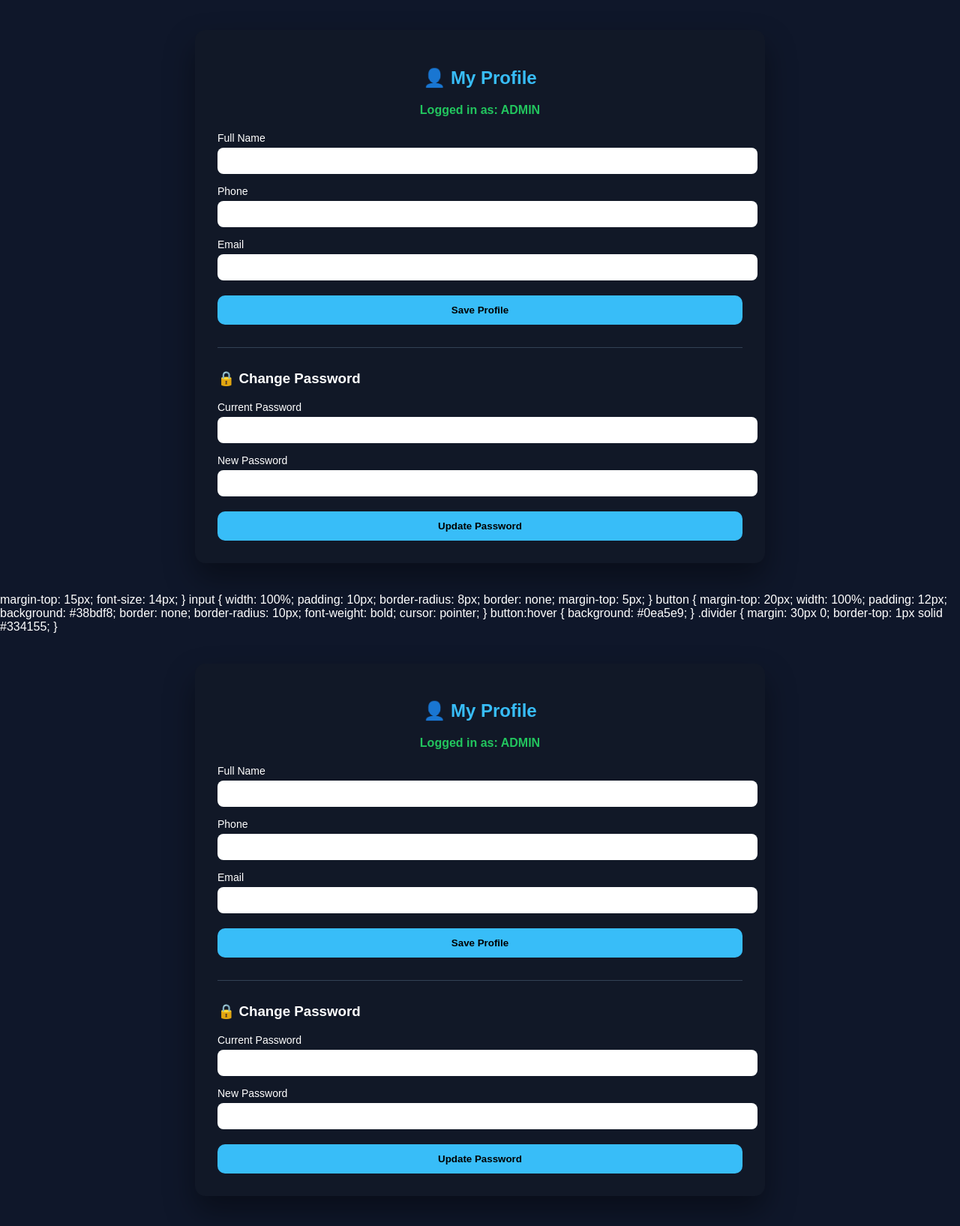
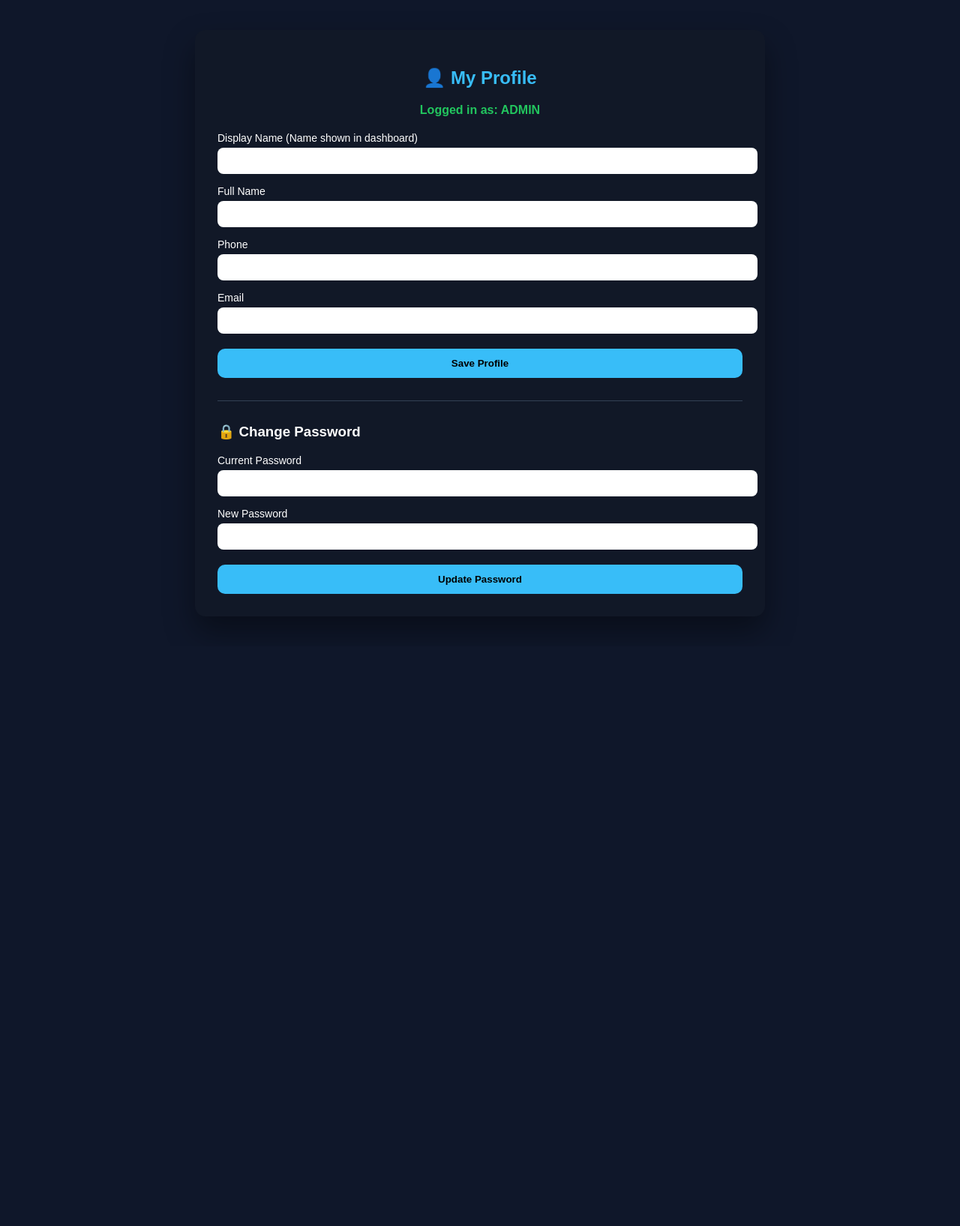
Before and after one commit to vistalemay-gif/zephyr-cms, a Flask app: page /profile in a window 1280 px wide. Shown: the whole page at 75% size. After the commit the page ends 830 px from the top, so only its background shows below. Run offline with Flask 3, Linux system fonts and the light colour scheme; a user stored in the database is signed in; data comes from the database, SQL or seed files in the repository; parts of the project's set-up code (start-up, migrations or seed data) failed here and were passed over.

Commit message:
Update profile.html

```diff
--- a/templates/profile.html
+++ b/templates/profile.html
@@ -77,76 +77,8 @@
     </div>
 
     <form method="POST">
-        <label>Full Name</label>
-        <input type="text" name="full_name" value="{{ user['full_name'] or '' }}">
-
-        <label>Phone</label>
-        <input type="text" name="phone" value="{{ user['phone'] or '' }}">
-
-        <label>Email</label>
-        <input type="email" name="email" value="{{ user['email'] or '' }}">
-
-        <button>Save Profile</button>
-    </form>
-
-    <div class="divider"></div>
-
-    <h3>🔒 Change Password</h3>
-    <form method="POST" action="{{ url_for('change_password') }}">
-        <label>Current Password</label>
-        <input type="password" name="current_password" required>
-
-        <label>New Password</label>
-        <input type="password" name="new_password" required>
-
-        <button>Update Password</button>
-    </form>
-</div>
-
-</body>
-</html>            margin-top: 15px;
-            font-size: 14px;
-        }
-
-        input {
-            width: 100%;
-            padding: 10px;
-            border-radius: 8px;
-            border: none;
-            margin-top: 5px;
-        }
-
-        button {
-            margin-top: 20px;
-            width: 100%;
-            padding: 12px;
-            background: #38bdf8;
-            border: none;
-            border-radius: 10px;
-            font-weight: bold;
-            cursor: pointer;
-        }
-
-        button:hover {
-            background: #0ea5e9;
-        }
-
-        .divider {
-            margin: 30px 0;
-            border-top: 1px solid #334155;
-        }
-    </style>
-</head>
-<body>
-
-<div class="container">
-    <h2>👤 My Profile</h2>
-
-    <div class="role">
-        Logged in as: {{ user["role"]|upper }}
-    </div>
-
-    <form method="POST">
+        <label>Display Name (Name shown in dashboard)</label>
+        <input type="text" name="display_name" value="{{ user['display_name'] or '' }}">
         <label>Full Name</label>
         <input type="text" name="full_name" value="{{ user['full_name'] or '' }}">
 
```
